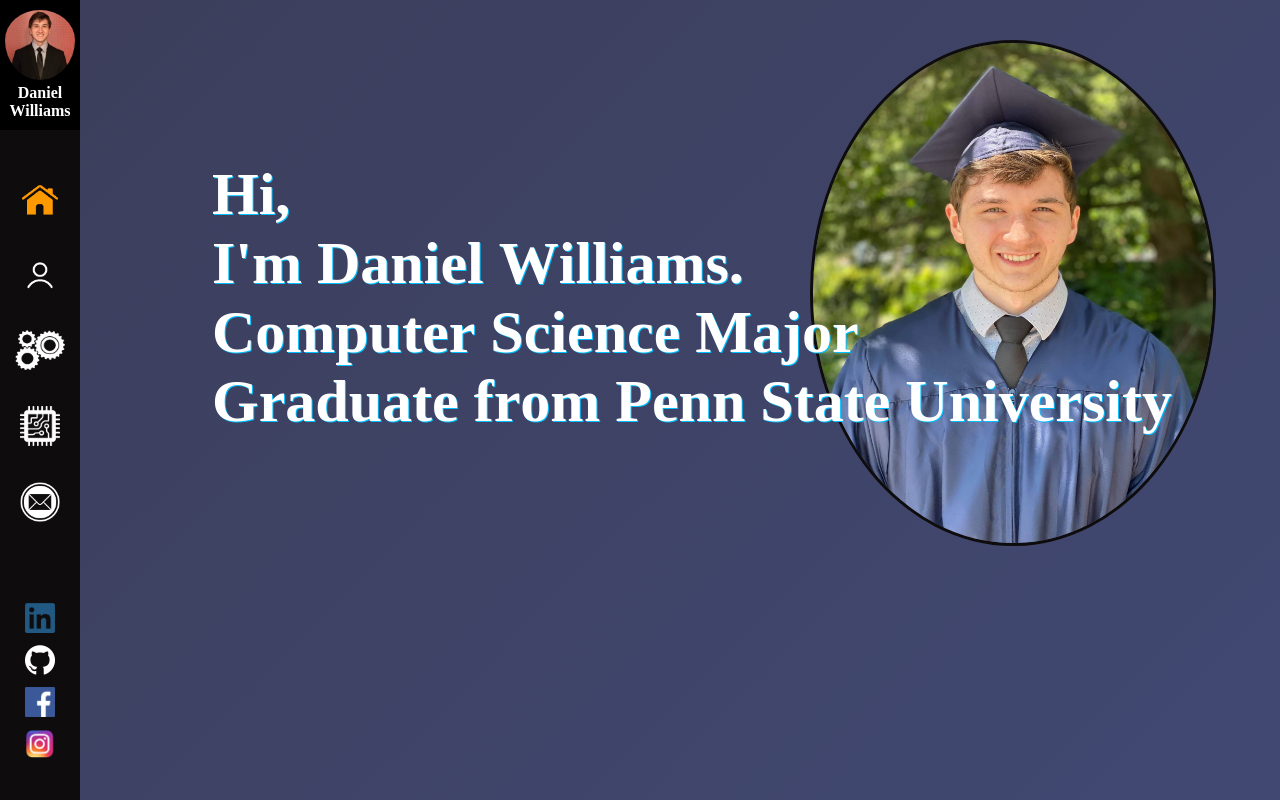
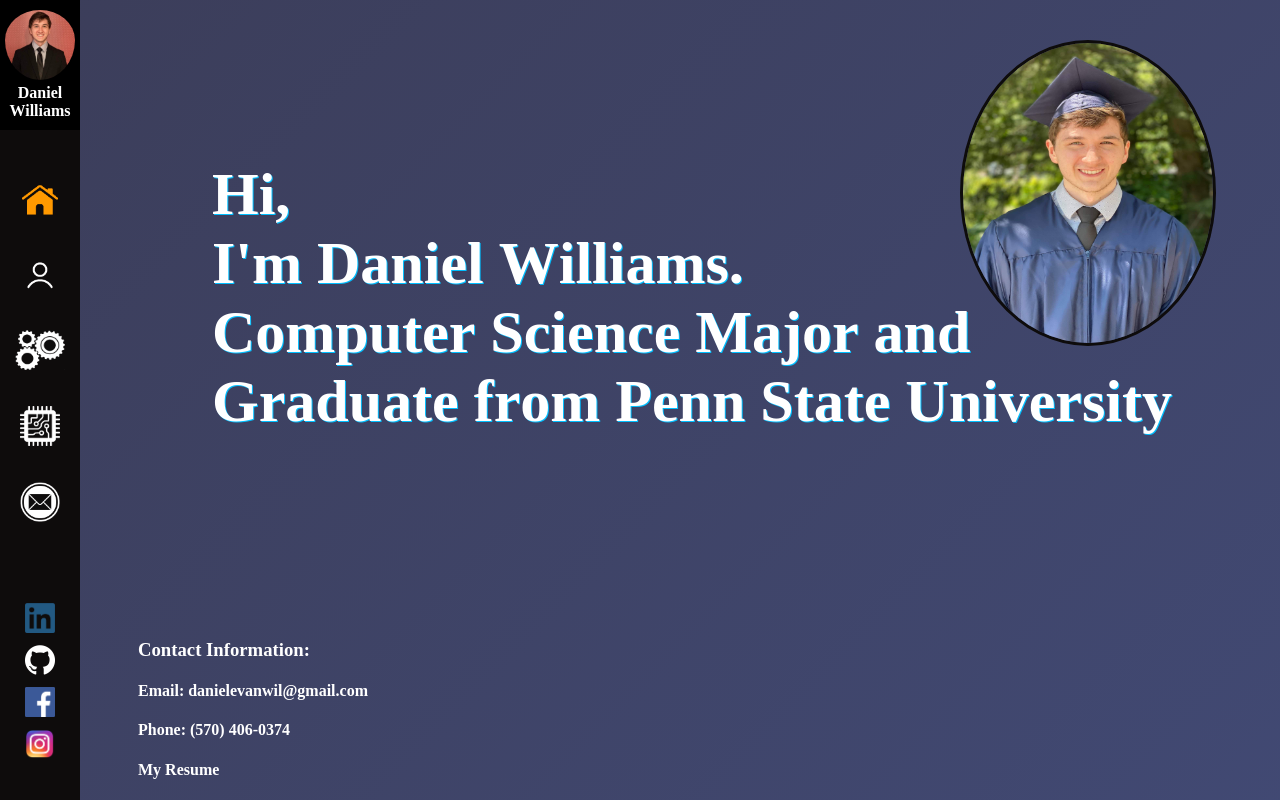
Before and after one commit to DanielW33/PersonalWebsite, a PHP site: page /HTML/Desktop/main.php in a window 1280 px wide. Run offline with PHP 8.4, Linux system fonts and the light colour scheme.

Commit message:
Added Contact page. Username and password removed

```diff
--- a/Website_v2/CSS/Desktop/mainCSS.css
+++ b/Website_v2/CSS/Desktop/mainCSS.css
@@ -92,6 +92,34 @@ body {
     position: absolute;
     animation: gradient 10s ease infinite;
 }
+.LandingImage{
+    height: 500px;
+    width: 400px;
+    position: absolute;
+    top: 5%;
+    right: 5%;
+    border-radius: 100%;
+    border-style: solid;
+    border-color: #0e0c0c;
+}
+.mainFooter{
+    z-index: 1;
+    position: absolute;
+    bottom: 0;
+    display: block;
+    grid-template-columns: auto;
+    grid-template-rows: auto auto auto;
+    justify-self: left;
+    color: white;
+    padding-left: 50px;
+}
+.Resume{
+
+}
+.Resume:hover{
+    color: lightblue;
+    cursor: pointer;
+}
 
 @keyframes gradient{
     0%{
@@ -110,6 +138,12 @@ body {
     }
     to {
         transform: rotate(359deg);
+    }
+}
+@media(max-width: 1825px){
+    .LandingImage{
+        height: 300px;
+        width: 250px;
     }
 }
 @media(max-width: 1260px){
--- a/Website_v2/HTML/Desktop/main.php
+++ b/Website_v2/HTML/Desktop/main.php
@@ -14,7 +14,7 @@
 
 <body id = frame>
 <div class = homeContainer id="homeContainer">
-    <img class="LandingImage" style="height: 500px; width: 400px; position: absolute; top: 5%; right: 5%; border-radius: 100%; border-style: solid; border-color: #0e0c0c" src="../../Images/LandingPageImage.jpeg">
+
     <div class = "SideBar">
     <div class = "SideBarImageContainer">
         <img src = "../../Images/Profile.jpg" class = "CornerImage" alt ="Corner Image">
@@ -52,7 +52,7 @@
         </ul>
     </div>
 </div>
-
+    <img class="LandingImage"  src="../../Images/LandingPageImage.jpeg">
     <div class = "TextContainer">
         <div class="IntroLines" id="Intro1"></div>
         <div class="IntroLines" id="Intro2"></div>
@@ -62,8 +62,16 @@
     <div class="player" id="Player"></div>
     <div class="Follower" id="Follower"></div>
     <div class = "ClickHere" id="ClickHere" onclick="onClickClickHere()"><h1>Click Here</h1></div>
+
+</div>
+<div class ="mainFooter">
+    <h3>Contact Information:</h3>
+    <h4>Email: danielevanwil@gmail.com</h4>
+    <h4>Phone: (570) 406-0374</h4>
+    <h4 onclick="openResume()" class="Resume">My Resume</h4>
 </div>
 </body>
+
 
 <script src = "../../JavaScript/Desktop/mainjs.js"></script>
 <script src="../../JavaScript/Desktop/SubFileJS.js"></script>
--- a/Website_v2/JavaScript/Desktop/Projects.js
+++ b/Website_v2/JavaScript/Desktop/Projects.js
@@ -83,7 +83,7 @@ function LoadText(){
         "- The user's input need to be validated to ensure it was correct<br>" +
         "- A GUI page with previously entered configurations for convenience purposes.<br>" +
         "- On the statistical analysis GUI page, the program collected and did calculations on the trial data collected.<br>" +
-        "- Lastly graph the data collected to visually view the data collected.";
+        "- Lastly the statistical analysis page has a graph options to visually view your collected data.";
     LoadedTitles.push("Java Development: Minecraft Packet Filtering; Custom Events");
     LoadedTitles.push("Java Development: Minecraft RankUp Plugin");
     LoadedTitles.push("LionCloud Memory Allocation Project");
--- a/Website_v2/JavaScript/Desktop/mainjs.js
+++ b/Website_v2/JavaScript/Desktop/mainjs.js
@@ -6,7 +6,9 @@ function __init__(){
     keymap();
     follower();
 }
-
+function openResume(){
+    window.open("../../Files/Williams_Daniel_Resume.pdf");
+}
 function clickherebutton(){
     let element = document.querySelector("#ClickHere");
     element.style.display = "block";
@@ -145,7 +147,7 @@ function keymap(){
 function Writer() {
     let txt1 = "Hi,";
     let txt2 = "I'm\u00A0Daniel\u00A0Williams.";
-    let txt3 = "Computer\u00A0Science\u00A0Major";
+    let txt3 = "Computer\u00A0Science\u00A0Major\u00A0and";
     let txt4 = "Graduate\u00A0from\u00A0Penn\u00A0State\u00A0University";
         addText(txt1, 1,0);
         addText(txt2,2,0);
```
Also changed, not shown: Website_v2/CSS/Desktop/ContactCSS.css (+32 -6 lines), Website_v2/HTML/Desktop/Contact.php (+54 -1 lines), Website_v2/JavaScript/Desktop/Contact.js (deleted, +0 -28 lines), 1 other file.
